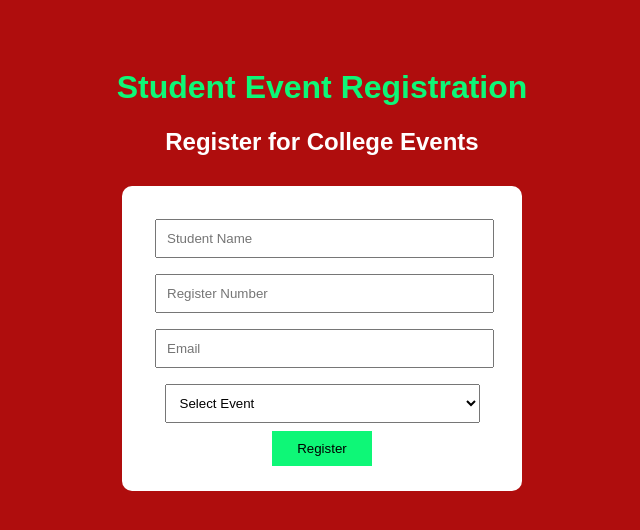
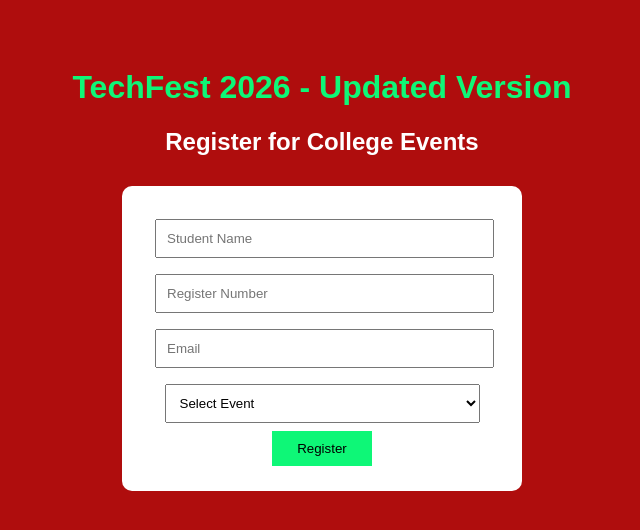
Before and after one commit to Sanjeevsekar23/docker2, a plain HTML site: page index.html in a window 1280 px wide. Shown: the whole page, without its empty margins (318-958 px from the left). Drawn offline with Linux system fonts and the light colour scheme.

Commit message:
Update student event registration application to v2

```diff
--- a/index.html
+++ b/index.html
@@ -42,7 +42,7 @@
 
 <body>
 
-    <h1>Student Event Registration</h1>
+    <h1>TechFest 2026 - Updated Version</h1>
     <h2>Register for College Events</h2>
 
     <form>
```
Also changed, not shown: 1 other file.
